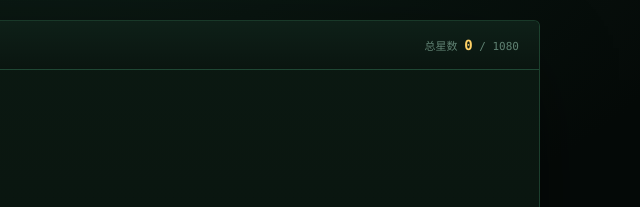
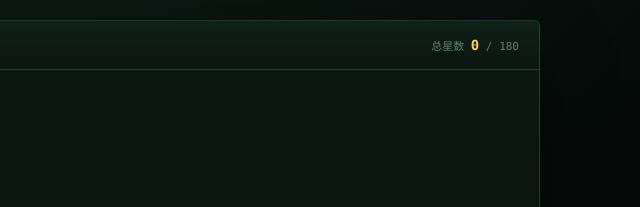
Before and after one commit to xiaoshu-7/kaoyan-notes, a plain HTML site: page subjects.html in a window 1280 px wide. Shown: the top 207 px of the page, 640-1280 px from the left. Drawn offline with Linux system fonts and the light colour scheme.

Commit message:
fix(subjects): 总星数只统计已开放科目，与关卡页保持一致(0/180)

```diff
--- a/subjects.html
+++ b/subjects.html
@@ -190,7 +190,7 @@ function render(){
   });
 
   document.getElementById('totalStars').textContent = total;
-  const totalMax = SUBJECTS.reduce(function(acc, x){ return acc + x.chapters * 30; }, 0);
+  const totalMax = SUBJECTS.filter(function(x){ return x.ready; }).reduce(function(acc, x){ return acc + x.chapters * 30; }, 0);
   document.getElementById('totalMax').textContent = totalMax;
 
   const readyN = SUBJECTS.filter(s => s.ready).length;
```
